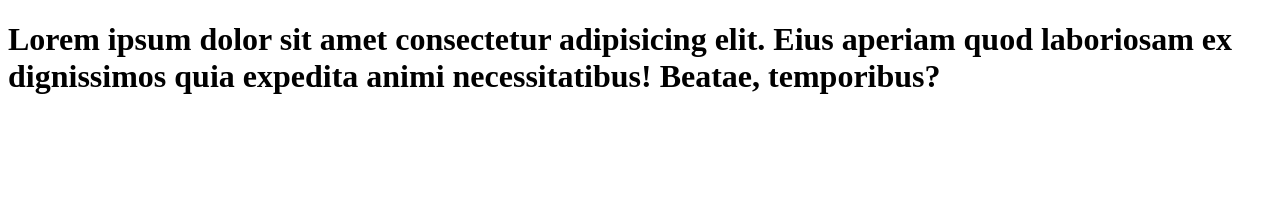
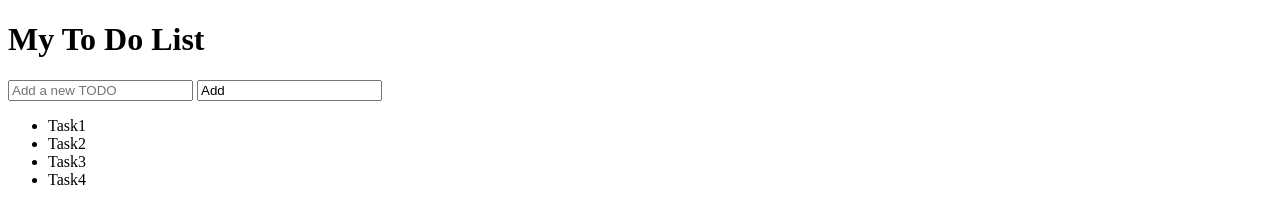
Before and after one commit to sonaa1107/demorepo, a plain HTML site: page index.html in a window 1280 px wide. Drawn offline with Linux system fonts and the light colour scheme.

Commit message:
add a change

```diff
--- a/index.html
+++ b/index.html
@@ -6,10 +6,19 @@
     <title>first repo</title>
 </head>
 <body>
-    <header>
-        <h1>Lorem ipsum dolor sit amet consectetur adipisicing elit. Eius aperiam quod laboriosam ex dignissimos quia expedita animi necessitatibus! Beatae, temporibus?
-        </h1>
-    </header>
+    <div class="container">
+        <div class="input-container">
+            <h1>My To Do List</h1>
+            <input type="text" placeholder="Add a new TODO">
+            <input type="text" value="Add">
+        </div>
+        <ul class="todoList">
+            <li>Task1</li>
+            <li>Task2</li>
+            <li>Task3</li>
+            <li>Task4</li>
+        </ul>
+    </div>
 
 </body>
 </html>
```
